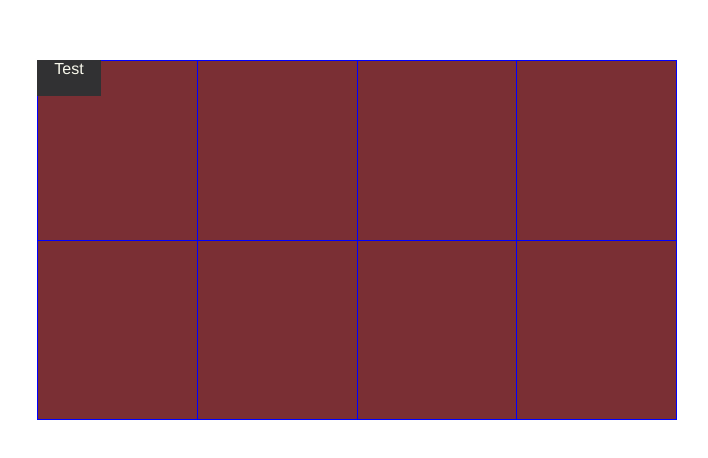
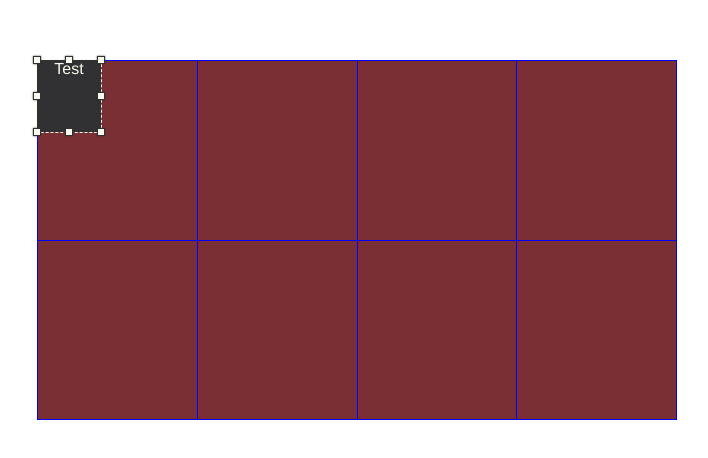
Before and after one commit to JulianSchoenbaechler/Volplane-DragResize, a Vue app: page / in a window 1280 px wide. Shown: the top 458 px of the page, without its empty margins (283-991 px from the left). Built offline with nearby package versions, Linux system fonts and the light colour scheme.

Commit message:
Updated test environment

```diff
--- a/src/App.vue
+++ b/src/App.vue
@@ -3,8 +3,11 @@
     <div class="container">
       <drag-resize
         class="demo"
-        :parent-limitation="false"
-        :is-active="false"
+        :isActive="true"
+        :x="x"
+        :y="y"
+        :w="w"
+        :h="h"
         :snapToGrid="grid"
         :gridX="gridX"
         :gridY="gridY"
@@ -39,6 +42,10 @@ export default {
   },
   data() {
     return {
+      x: 0,
+      y: 0,
+      w: 10,
+      h: 20,
       grid: true,
       gridX: 25,
       gridY: 50,
```
